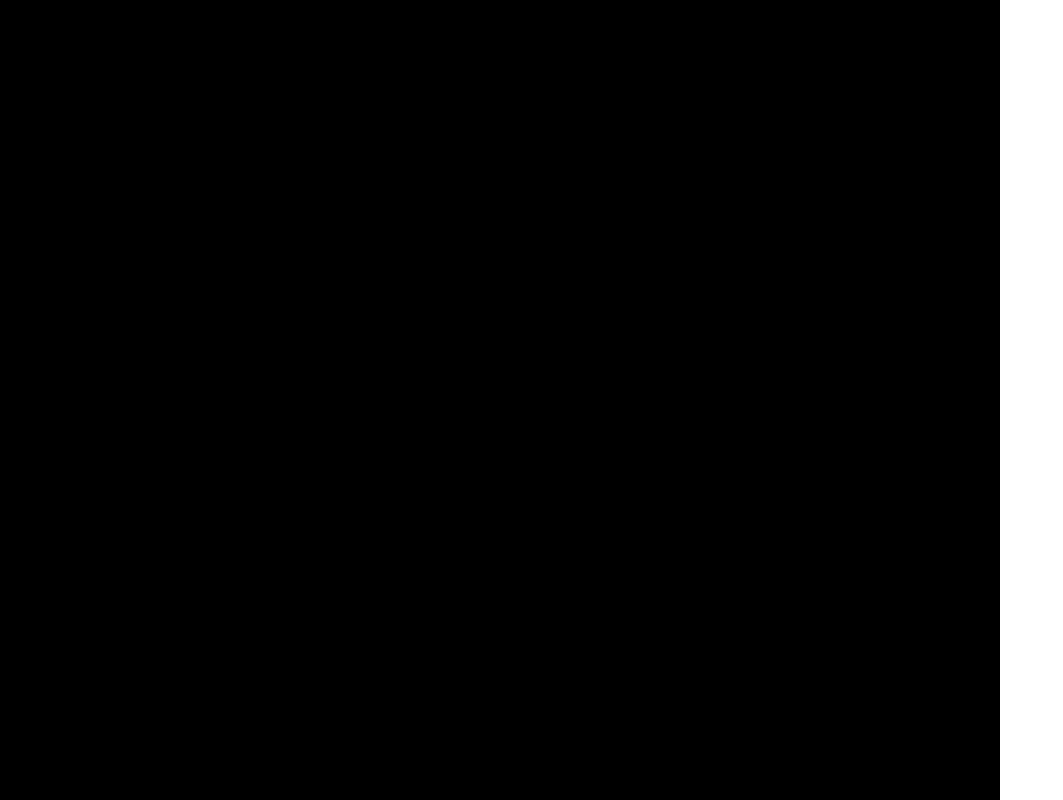
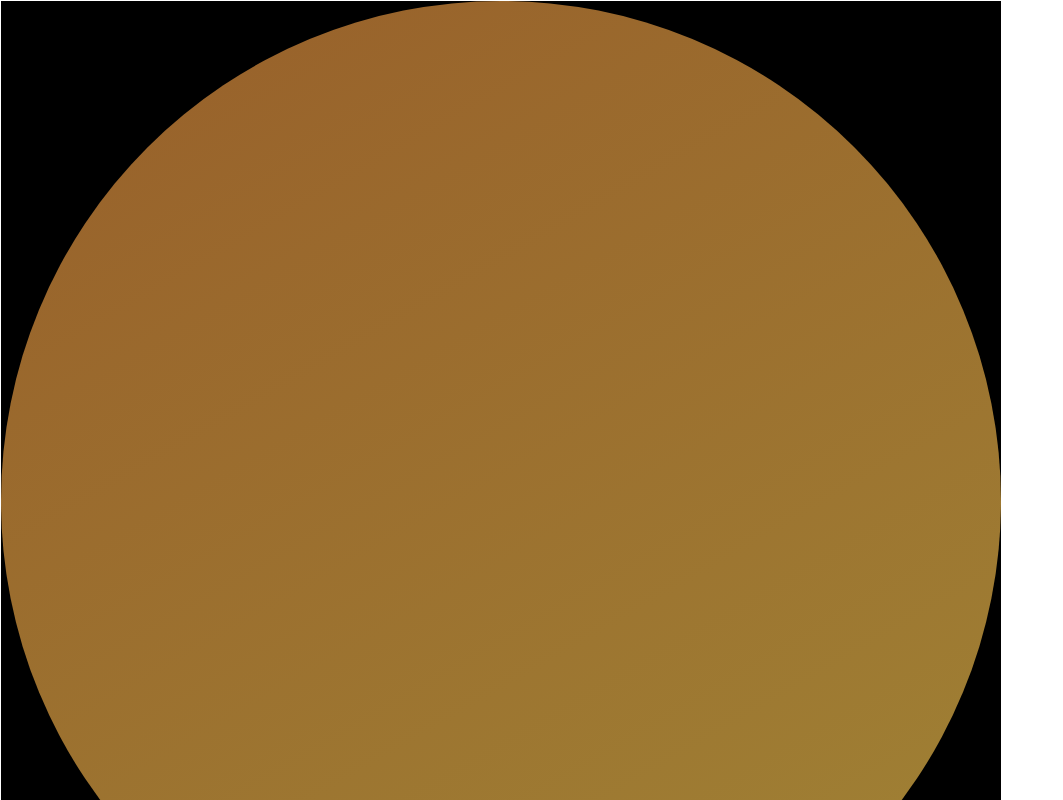
Before and after one commit to TakehiroTada/css-draw, a Nuxt app: page / in a window 1280 px wide. Shown: the top 800 px of the page, without its empty margins (0-1063 px from the left). Built offline with nearby package versions, Linux system fonts and the light colour scheme.

Commit message:
:art: 全体的なデザイン構成の見直し

```diff
--- a/components/GearClock.vue
+++ b/components/GearClock.vue
@@ -1,27 +1,27 @@
 <template>
-  <div class="layout__index">
-    <div class="layout__index__canvas">
-      <gear-clock />
-    </div>
+  <div class="layout__gear-clock">
+    <div class="layout__gear-clock__large-circle"></div>
   </div>
 </template>
 
 <script>
-import GearClock from '~/components/GearClock.vue'
-
-export default {
-  components: {
-    GearClock
-  }
-}
+export default {}
 </script>
 
-<style lang="scss">
-.layout__index {
+<style lang="scss" scoped>
+.layout__gear-clock {
+  width: 100%;
+  height: 100%;
   display: flex;
-  background-color: black;
+  justify-content: center;
+  align-items: center;
 }
-.layout__index__canvas {
-  border: 1px solid white;
+.layout__gear-clock__large-circle {
+  display: flex;
+  width: 100%;
+  height: 100%;
+  border-radius: 50%;
+  /* 背景色のグラデーション */
+  background: linear-gradient(150deg, #985f2a, #a08435);
 }
 </style>
--- a/pages/index.vue
+++ b/pages/index.vue
@@ -1,22 +1,29 @@
 <template>
   <div class="layout__index">
-    <div class="layout__index__background"></div>
+    <div class="layout__index__canvas">
+      <gear-clock />
+    </div>
   </div>
 </template>
 
 <script>
+import GearClock from '~/components/GearClock.vue'
+
 export default {
-  components: {}
+  components: {
+    GearClock
+  }
 }
 </script>
 
-<style lang="scss">
+<style lang="scss" scoped>
 .layout__index {
   display: flex;
 }
-.layout__index__background {
+.layout__index__canvas {
   width: 1000px;
   height: 1000px;
+  border: 1px solid white;
   background-color: black;
 }
 </style>
```
